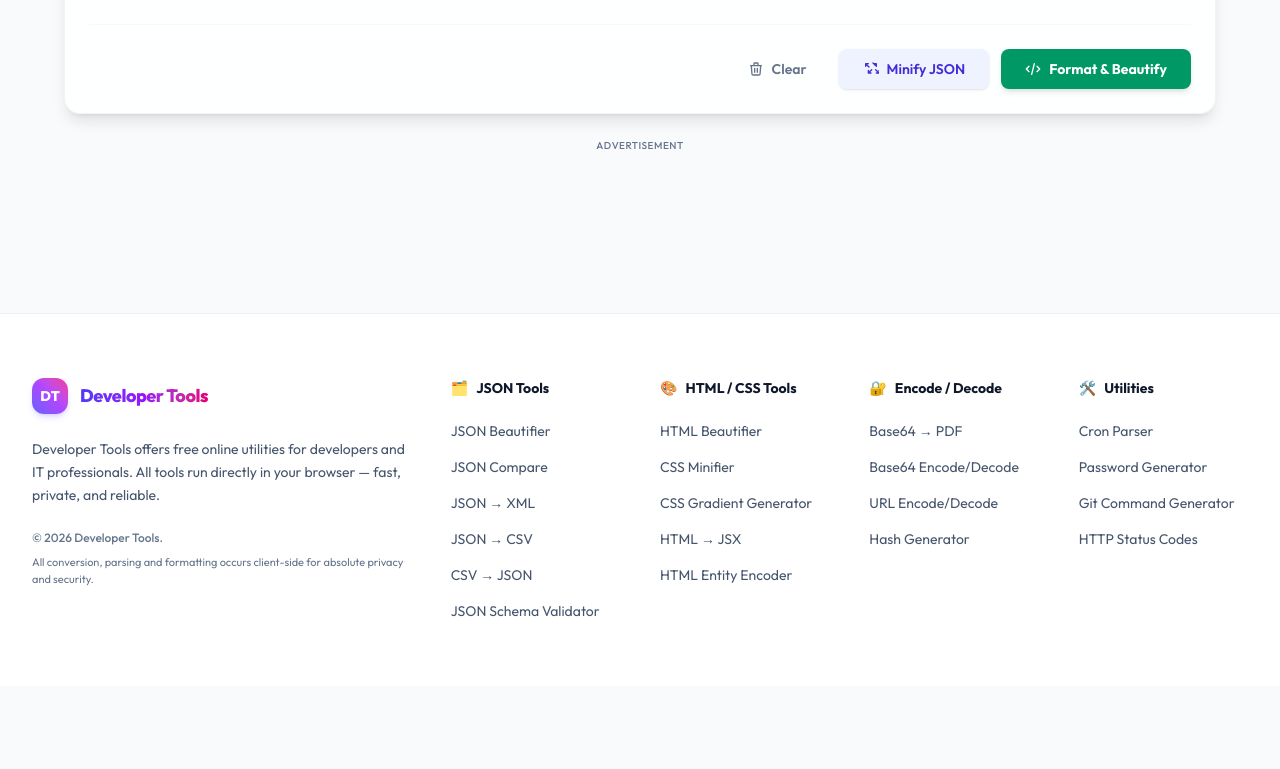
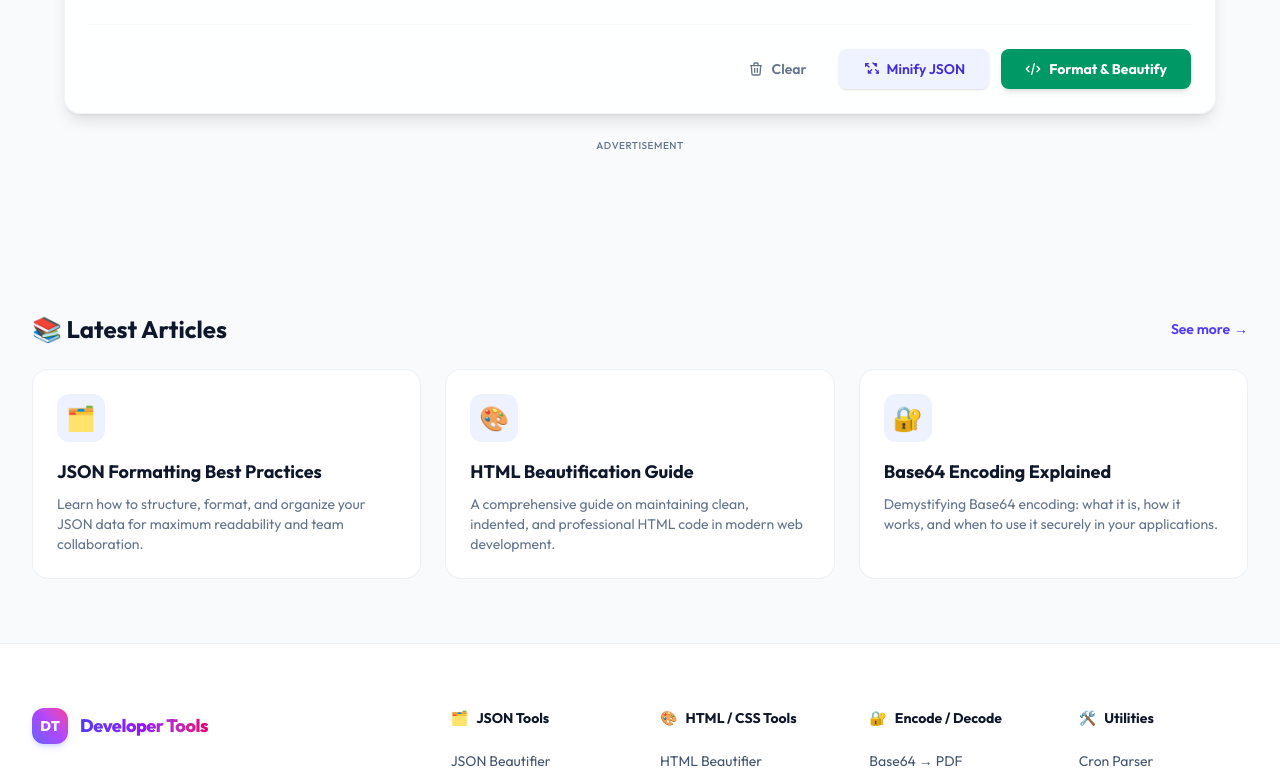
Before and after one commit to surajk236789/jsonformatteronline, a Next.js app: page / in a window 1280 px wide. Shown: the part 885-1654 px from the top of the page. Before the commit the page ends 1619 px from the top, so only its background shows below. Built offline with nearby package versions, Linux system fonts and the light colour scheme.

Commit message:
feat: implement MainLayout component and global app layout structure

```diff
--- a/app/components/MainLayout.tsx
+++ b/app/components/MainLayout.tsx
@@ -75,12 +75,12 @@ const colorMap: Record<string, string> = {
 };
 
 const blogLinks = [
-  { slug: "json-formatting-best-practices", label: "JSON Formatting Best Practices", emoji: "🗂️" },
-  { slug: "html-beautifier-guide", label: "HTML Beautification Guide", emoji: "🎨" },
-  { slug: "base64-encoding-explained", label: "Base64 Encoding Explained", emoji: "🔐" },
-  { slug: "json-vs-xml", label: "JSON vs XML: Full Comparison", emoji: "⚖️" },
-  { slug: "comparing-json-objects", label: "Comparing JSON Objects Like a Pro", emoji: "🔍" },
-  { slug: "api-debugging-tips", label: "10 Pro API Debugging Tips", emoji: "🚀" },
+  { slug: "json-formatting-best-practices", label: "JSON Formatting Best Practices", emoji: "🗂️", description: "Learn how to structure, format, and organize your JSON data for maximum readability and team collaboration." },
+  { slug: "html-beautifier-guide", label: "HTML Beautification Guide", emoji: "🎨", description: "A comprehensive guide on maintaining clean, indented, and professional HTML code in modern web development." },
+  { slug: "base64-encoding-explained", label: "Base64 Encoding Explained", emoji: "🔐", description: "Demystifying Base64 encoding: what it is, how it works, and when to use it securely in your applications." },
+  { slug: "json-vs-xml", label: "JSON vs XML: Full Comparison", emoji: "⚖️", description: "An in-depth look at the differences between JSON and XML, and how to choose the right format for your API." },
+  { slug: "comparing-json-objects", label: "Comparing JSON Objects Like a Pro", emoji: "🔍", description: "Techniques and tools for diffing JSON objects efficiently, finding nested changes, and debugging payloads." },
+  { slug: "api-debugging-tips", label: "10 Pro API Debugging Tips", emoji: "🚀", description: "Boost your productivity with these 10 expert tips for testing, debugging, and resolving REST API issues." },
 ];
 
 /* The 5 main tool tabs shown in the sub-navigation */
@@ -418,6 +418,44 @@ export default function MainLayout({ children }: MainLayoutProps) {
         {!isBlogPage && <AdSenseContainer slot="bottom-banner" />}
       </section>
 
+      {/* ── Latest Blogs Section ── */}
+      {!isBlogPage && (
+        <section className="max-w-7xl mx-auto px-4 sm:px-6 lg:px-8 mt-16">
+          <div className="flex items-center justify-between mb-6">
+            <h2 className="text-2xl font-bold text-primary flex items-center gap-2">
+              📚 Latest Articles
+            </h2>
+            <Link
+              href="/blogs"
+              className="text-sm font-semibold text-indigo-600 dark:text-indigo-400 hover:underline flex items-center gap-1"
+            >
+              See more <span aria-hidden="true">&rarr;</span>
+            </Link>
+          </div>
+          <div className="grid grid-cols-1 md:grid-cols-3 gap-6">
+            {blogLinks.slice(0, 3).map((blog) => (
+              <Link
+                key={blog.slug}
+                href={`/blogs/${blog.slug}`}
+                className="group flex flex-col justify-between bg-panel border border-panel-border rounded-2xl p-6 hover:border-indigo-500/30 hover:shadow-xl hover:shadow-indigo-500/10 dark:hover:shadow-indigo-900/20 transition-all duration-300"
+              >
+                <div>
+                  <div className="w-12 h-12 rounded-xl bg-indigo-50 dark:bg-indigo-900/40 flex items-center justify-center text-2xl mb-4 group-hover:scale-110 transition-transform duration-300">
+                    {blog.emoji}
+                  </div>
+                  <h3 className="text-lg font-bold text-primary group-hover:text-indigo-600 dark:group-hover:text-indigo-400 transition-colors line-clamp-2 mb-2">
+                    {blog.label}
+                  </h3>
+                  <p className="text-sm text-secondary line-clamp-3">
+                    {blog.description}
+                  </p>
+                </div>
+              </Link>
+            ))}
+          </div>
+        </section>
+      )}
+
       {/* ── SEO Footer ── */}
       <footer className="mt-16 border-t border-panel-border py-16 bg-panel">
         <div className="max-w-7xl mx-auto px-4 sm:px-6 lg:px-8">
--- a/app/layout.tsx
+++ b/app/layout.tsx
@@ -4,6 +4,7 @@ import { ThemeProvider } from "next-themes";
 import I18nProvider from "./I18nProvider";
 import { Outfit } from "next/font/google";
 import type { Metadata } from "next";
+import Script from "next/script";
 
 const outfit = Outfit({
   subsets: ["latin"],
@@ -41,12 +42,25 @@ export default function RootLayout({ children }: { children: React.ReactNode })
   return (
     <html lang="en" className={outfit.variable} suppressHydrationWarning>
       <head>
-        <meta name="google-adsense-account" content="ca-pub-2678573850280758"></meta>
-        <script
+        <meta name="google-adsense-account" content="ca-pub-2678573850280758" />
+        <Script
           async
           src="https://pagead2.googlesyndication.com/pagead/js/adsbygoogle.js?client=ca-pub-2678573850280758"
           crossOrigin="anonymous"
-        ></script>
+        />
+        {/* Google Analytics */}
+        <Script
+          async
+          src="https://www.googletagmanager.com/gtag/js?id=G-7X1Q9VXQ1R"
+        />
+        <Script id="google-analytics">
+          {`
+            window.dataLayer = window.dataLayer || [];
+            function gtag(){dataLayer.push(arguments);}
+            gtag('js', new Date());
+            gtag('config', 'G-7X1Q9VXQ1R');
+          `}
+        </Script>
       </head>
       <body className="font-sans antialiased">
         <ThemeProvider attribute="class" defaultTheme="light" enableSystem={false} storageKey="devtools-theme">
```
